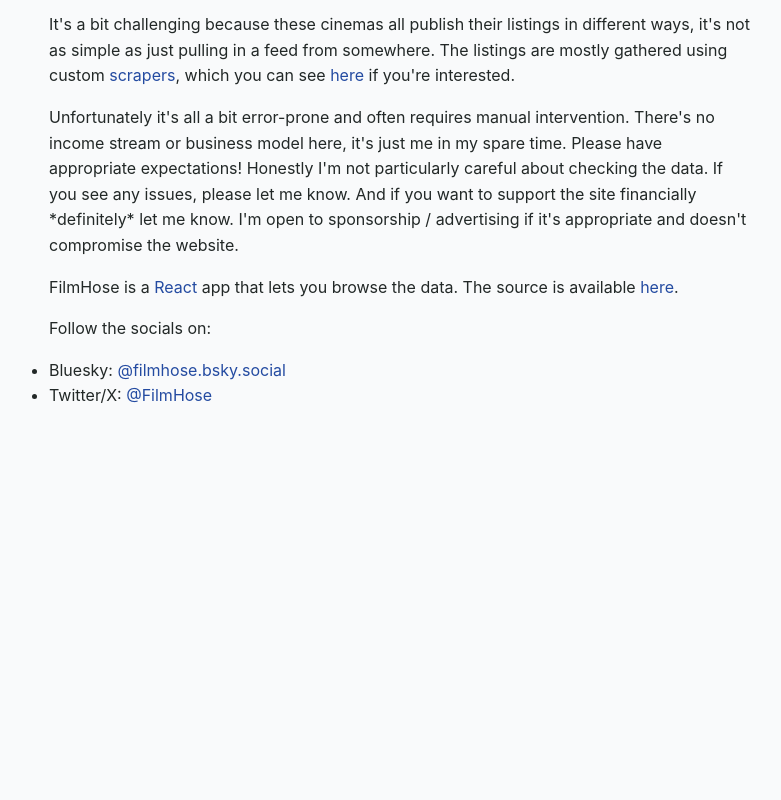
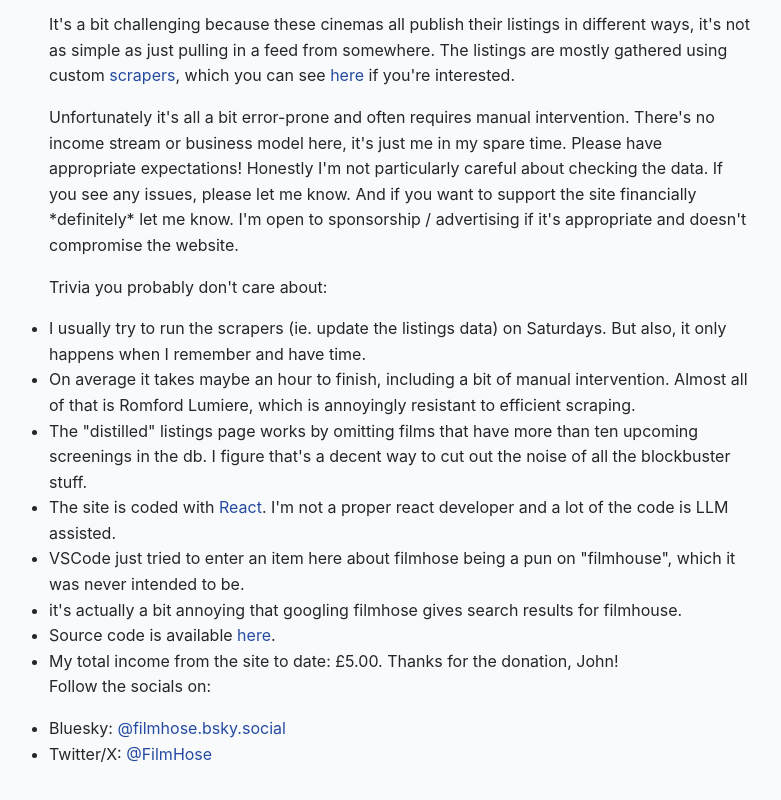
Before and after one commit to Joeboy/filmhose, a React (Vite) app: page /about in a window 1280 px wide. Shown: the part 338-1138 px from the top of the page, without its empty margins (239-1020 px from the left). Before the commit the page ends 811 px from the top, so only its background shows below. Built offline with nearby package versions, Linux system fonts and the light colour scheme; no server answers.

Commit message:
Update About page text

```diff
--- a/src/components/About.tsx
+++ b/src/components/About.tsx
@@ -32,11 +32,43 @@ const About: React.FC = () => {
         *definitely* let me know. I'm open to sponsorship / advertising if it's
         appropriate and doesn't compromise the website.
       </p>
-      <p>
-        FilmHose is a <a href="https://react.dev/">React</a> app that lets you
-        browse the data. The source is available{' '}
-        <a href="https://github.com/Joeboy/filmhose">here</a>.
-      </p>
+      <p>Trivia you probably don't care about:</p>
+      <ul>
+        <li>
+          I usually try to run the scrapers (ie. update the listings data) on
+          Saturdays. But also, it only happens when I remember and have time.
+        </li>
+        <li>
+          On average it takes maybe an hour to finish, including a bit of manual
+          intervention. Almost all of that is Romford Lumiere, which is
+          annoyingly resistant to efficient scraping.
+        </li>
+        <li>
+          The "distilled" listings page works by omitting films that have more
+          than ten upcoming screenings in the db. I figure that's a decent way
+          to cut out the noise of all the blockbuster stuff.
+        </li>
+        <li>
+          The site is coded with <a href="https://react.dev/">React</a>. I'm not
+          a proper react developer and a lot of the code is LLM assisted.
+        </li>
+        <li>
+          VSCode just tried to enter an item here about filmhose being a pun on
+          "filmhouse", which it was never intended to be.
+        </li>
+        <li>
+          it's actually a bit annoying that googling filmhose gives search
+          results for filmhouse.
+        </li>
+        <li>
+          Source code is available{' '}
+          <a href="https://github.com/Joeboy/filmhose">here</a>.
+        </li>
+        <li>
+          My total income from the site to date: £5.00. Thanks for the donation,
+          John!
+        </li>
+      </ul>
       <p>Follow the socials on:</p>
       <ul>
         <li>
```
